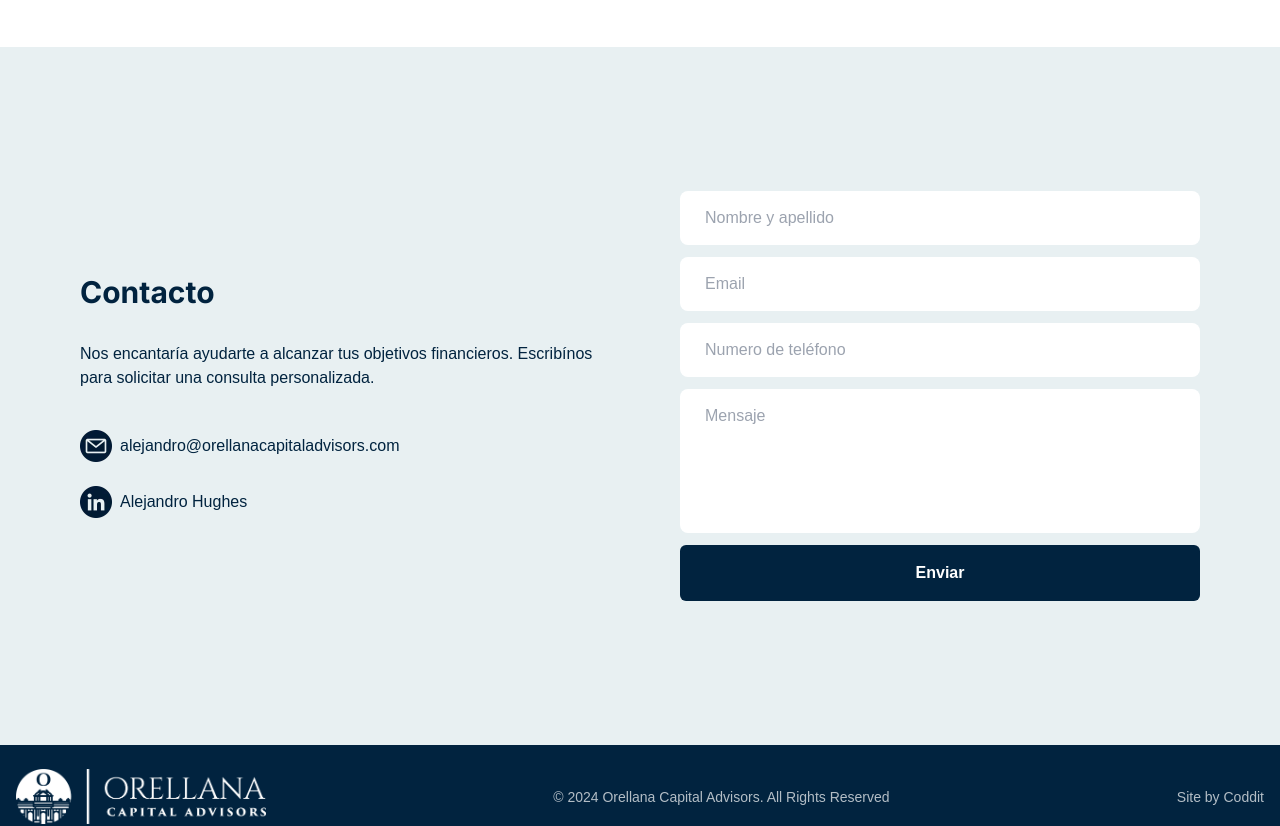
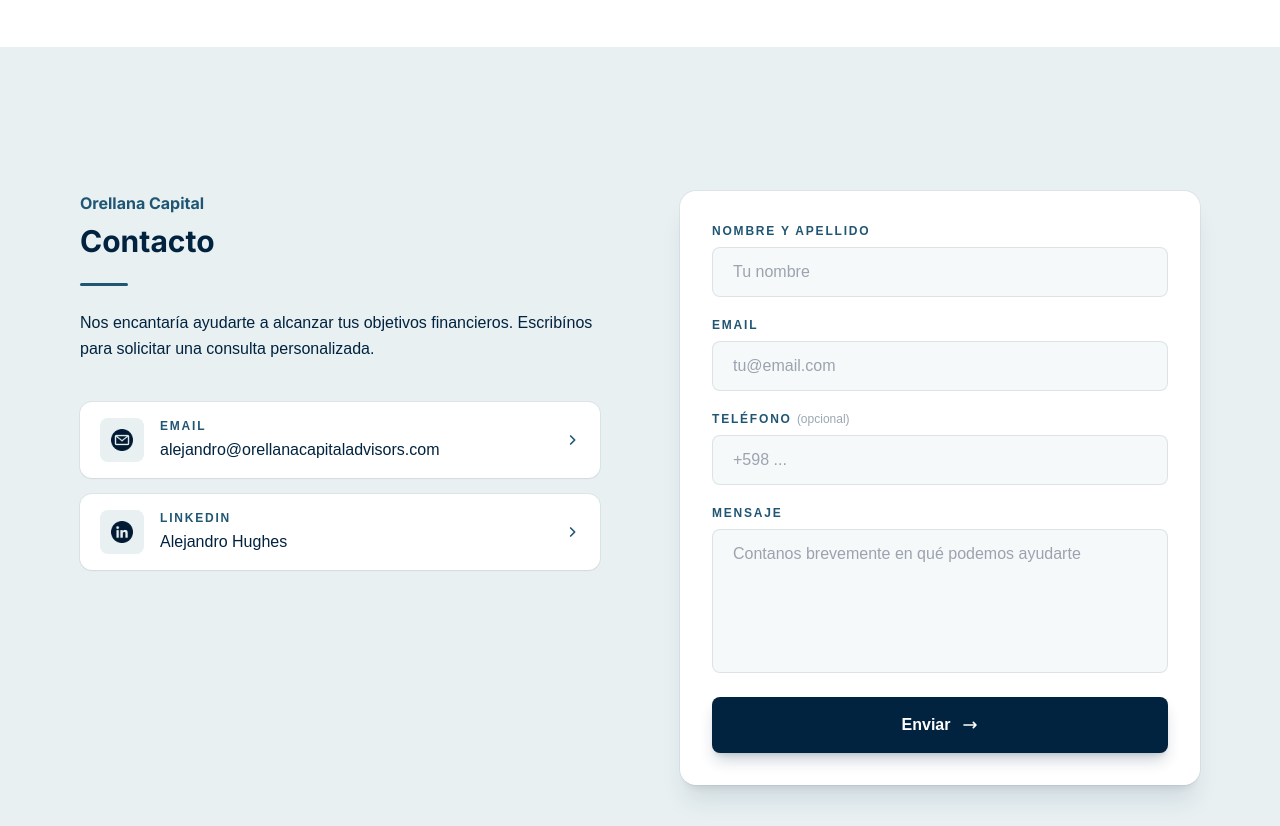
Before and after one commit to FedericaDelCampo01/orellana-capital, a Next.js app: page / in a window 1280 px wide. Shown: the part 4880-5706 px from the top of the page. Built offline with nearby package versions, Linux system fonts and the light colour scheme; no server answers.

Commit message:
contacto changes

```diff
--- a/src/app/Home/Contact.tsx
+++ b/src/app/Home/Contact.tsx
@@ -3,6 +3,9 @@
 import { FormEvent, useState } from 'react';
 import { trackEvent } from '../Utility/AnalyticsHelpers';
 import Image from 'next/image';
+
+const inputBaseClass = "appearance-none block w-full bg-light-blue/40 text-dark-blue rounded-lg py-3.5 px-5 leading-tight font-body transition duration-200 focus:outline-none focus:bg-white focus:border-blue focus:ring-2 focus:ring-blue/20";
+const labelClass = "block text-xs uppercase tracking-[0.15em] text-blue font-semibold font-body mb-2";
 
 const Contact = () => {
   const [formData, setFormData] = useState({
@@ -14,24 +17,41 @@
 
   const [errors, setErrors] = useState<{ [key: string]: string }>({});
   const [successMessage, setSuccessMessage] = useState('');
+  const [submitError, setSubmitError] = useState('');
+  const [isSubmitting, setIsSubmitting] = useState(false);
 
   const handleChange = (e: React.ChangeEvent<HTMLInputElement | HTMLTextAreaElement | HTMLSelectElement>) => {
     const { name, value } = e.target;
     setFormData(prev => ({ ...prev, [name]: value }));
+    // Clear this field's error as soon as the user corrects it
+    setErrors(prev => {
+      if (!prev[name]) return prev;
+      const next = { ...prev };
+      delete next[name];
+      return next;
+    });
   };
 
   const handleSubmit = async (e: FormEvent) => {
     e.preventDefault();
+    setSubmitError('');
 
     const newErrors: { [key: string]: string } = {};
-    if (!formData.name) newErrors.name = 'Name is required';
-    if (!formData.email) newErrors.email = 'Email is required';
-    if (!formData.message) newErrors.message = 'Message is required';
+    if (!formData.name) newErrors.name = 'Ingresá tu nombre';
+    if (!formData.email) newErrors.email = 'Ingresá tu email';
+    if (!formData.message) newErrors.message = 'Escribí tu mensaje';
 
     if (Object.keys(newErrors).length > 0) {
       setErrors(newErrors);
       return;
     }
+
+    trackEvent('button_click', {
+      button_name: 'Contact Form Sent',
+      section: 'Contact'
+    });
+
+    setIsSubmitting(true);
 
     try {
       const response = await fetch('/api/send-email', {
@@ -46,112 +66,155 @@
         throw new Error(`HTTP error! status: ${response.status}`);
       }
 
-      const data = await response.json();
+      await response.json();
 
-      console.log(data);
-      setSuccessMessage('Mensaje enviado correctamente!');
+      setSuccessMessage('¡Mensaje enviado! Te vamos a responder a la brevedad.');
       setFormData({ name: '', email: '', phone: '', message: '' });
       setErrors({});
     } catch (error) {
       console.error('Error:', error);
-      alert(`Error: ${error instanceof Error ? error.message : 'Unknown error occurred'}`);
+      setSubmitError('No pudimos enviar tu mensaje. Probá de nuevo o escribínos directamente por email.');
+    } finally {
+      setIsSubmitting(false);
     }
-  };
-
-  const handleContactClick = () => {
-    trackEvent('button_click', {
-      button_name: 'Contact Form Sent',
-      section: 'Contact'
-    });
   };
 
   return (
     <section id='contact' className="bg-light-blue overflow-hidden">
-      <div className="container max-w-6xl mx-auto md:py-16 flex flex-col md:flex-row items-center relative my-10 md:my-20 md:space-x-20 px-4">
-        <div className="w-full lg:w-1/2 pr-10 flex flex-col px-4 md:px-0">
-          <h1 className="text-dark-blue text-xl md:text-3xl font-bold mb-8 font-h1 fade-up-init">Contacto</h1>
-          <p className="text-dark-blue font-light font-body fade-up-init">Nos encantaría ayudarte a alcanzar tus objetivos financieros. Escribínos para solicitar una consulta personalizada.</p>
-          <div className="flex items-center mt-10 fade-up-init">
-            <Image
-              src="/images/email-icon.webp"
-              width={32}
-              height={32}
-              className="mr-2" alt="Email Icon"
-            />
-            <a href="mailto:alejandro@orellanacapitaladvisors.com" className="text-dark-blue font-light font-body">alejandro@orellanacapitaladvisors.com</a>
-          </div>
-          <div className="flex items-center mt-6 fade-up-init">
-            <Image
-              src="/images/linkedin-icon.webp"
-              width={32}
-              height={32}
-              className="mr-2" alt="Linkedin Icon"
-            />
-            <a href="https://www.linkedin.com/in/alejandro-hughes-stefani-9b501a48/" className="text-dark-blue font-light font-body">Alejandro Hughes</a>
+      <div className="container max-w-6xl mx-auto md:py-16 flex flex-col md:flex-row items-center md:items-start relative my-10 md:my-20 md:space-x-20 px-4">
+
+        <div className="w-full md:w-1/2 flex flex-col px-4 md:px-0">
+          <h2 className="text-blue font-bold font-h2 mb-2 fade-up-init">Orellana Capital</h2>
+          <h3 className="text-dark-blue text-xl md:text-3xl font-bold font-h3 fade-up-init">Contacto</h3>
+
+          <div className="h-[3px] w-12 bg-blue rounded-full my-6" />
+
+          <p className="text-dark-blue font-light font-body leading-relaxed fade-up-init">
+            Nos encantaría ayudarte a alcanzar tus objetivos financieros. Escribínos para solicitar una consulta personalizada.
+          </p>
+
+          <div className="mt-10 space-y-4">
+            <a
+              href="mailto:alejandro@orellanacapitaladvisors.com"
+              className="group flex items-center gap-4 bg-white rounded-xl px-5 py-4 ring-1 ring-dark-blue/5 shadow-sm transition duration-300 hover:-translate-y-1 hover:shadow-lg hover:shadow-dark-blue/10 fade-up-init"
+            >
+              <span className="h-11 w-11 rounded-lg bg-light-blue flex items-center justify-center shrink-0">
+                <Image src="/images/email-icon.webp" width={22} height={22} alt="" />
+              </span>
+              <span className="min-w-0">
+                <span className="block text-xs uppercase tracking-[0.15em] text-blue font-semibold font-body">Email</span>
+                <span className="block text-dark-blue font-light font-body mt-1 break-all">alejandro@orellanacapitaladvisors.com</span>
+              </span>
+              <svg xmlns="http://www.w3.org/2000/svg" className="h-4 w-4 ml-auto shrink-0 text-blue transition-transform duration-300 group-hover:translate-x-1" fill="none" viewBox="0 0 24 24" stroke="currentColor" strokeWidth="2.5">
+                <path strokeLinecap="round" strokeLinejoin="round" d="M10 6l6 6-6 6" />
+              </svg>
+            </a>
+
+            <a
+              href="https://www.linkedin.com/in/alejandro-hughes-stefani-9b501a48/"
+              target="_blank"
+              rel="noopener noreferrer"
+              className="group flex items-center gap-4 bg-white rounded-xl px-5 py-4 ring-1 ring-dark-blue/5 shadow-sm transition duration-300 hover:-translate-y-1 hover:shadow-lg hover:shadow-dark-blue/10 fade-up-init"
+            >
+              <span className="h-11 w-11 rounded-lg bg-light-blue flex items-center justify-center shrink-0">
+                <Image src="/images/linkedin-icon.webp" width={22} height={22} alt="" />
+              </span>
+              <span className="min-w-0">
+                <span className="block text-xs uppercase tracking-[0.15em] text-blue font-semibold font-body">LinkedIn</span>
+                <span className="block text-dark-blue font-light font-body mt-1">Alejandro Hughes</span>
+              </span>
+              <svg xmlns="http://www.w3.org/2000/svg" className="h-4 w-4 ml-auto shrink-0 text-blue transition-transform duration-300 group-hover:translate-x-1" fill="none" viewBox="0 0 24 24" stroke="currentColor" strokeWidth="2.5">
+                <path strokeLinecap="round" strokeLinejoin="round" d="M10 6l6 6-6 6" />
+              </svg>
+            </a>
           </div>
         </div>
-        <div className="mt-10 md:mt-0 w-full lg:w-1/2 flex flex-col items-center justify-center">
 
-          <form className="w-full font-body font-light" onSubmit={handleSubmit}>
-            <div className="w-full">
+        <div className="mt-12 md:mt-0 w-full md:w-1/2">
+          <form
+            className="bg-white rounded-2xl shadow-xl shadow-dark-blue/10 ring-1 ring-dark-blue/5 p-6 md:p-8 font-body font-light fade-up-init"
+            onSubmit={handleSubmit}
+            noValidate
+          >
+            <div className="mb-5">
+              <label htmlFor="name" className={labelClass}>Nombre y apellido</label>
               <input
-                className={`appearance-none block w-full bg-white text-dark-blue border ${errors.name ? 'border-red-500' : 'border-white/30'} rounded-lg py-4 px-6 mb-3 leading-tight focus:outline-none `}
+                id="name"
+                className={`${inputBaseClass} border ${errors.name ? 'border-red-400' : 'border-dark-blue/10'}`}
                 type="text"
-                placeholder="Nombre y apellido"
+                placeholder="Tu nombre"
                 name="name"
                 value={formData.name}
                 onChange={handleChange}
-                required
               />
-              {errors.name && <p className="text-red-500 text-xs italic">{errors.name}</p>}
+              {errors.name && <p className="text-red-500 text-xs mt-2">{errors.name}</p>}
             </div>
 
-            <div className="w-full">
+            <div className="mb-5">
+              <label htmlFor="email" className={labelClass}>Email</label>
               <input
-                className={`appearance-none block w-full bg-white text-dark-blue border ${errors.email ? 'border-red-500' : 'border-white/30'} rounded-lg py-4 px-6  mb-3  leading-tight focus:outline-none`}
+                id="email"
+                className={`${inputBaseClass} border ${errors.email ? 'border-red-400' : 'border-dark-blue/10'}`}
                 type="email"
-                placeholder="Email"
+                placeholder="tu@email.com"
                 name="email"
                 value={formData.email}
                 onChange={handleChange}
-                required
               />
-              {errors.email && <p className="text-red-500 text-xs italic">{errors.email}</p>}
+              {errors.email && <p className="text-red-500 text-xs mt-2">{errors.email}</p>}
             </div>
 
-            <div className="w-full">
+            <div className="mb-5">
+              <label htmlFor="phone" className={labelClass}>
+                Teléfono <span className="normal-case tracking-normal text-dark-blue/40 font-light">(opcional)</span>
+              </label>
               <input
-                className="appearance-none block w-full bg-white text-dark-blue border border-white/30 rounded-lg py-4 px-6 mb-3 leading-tight focus:outline-none "
+                id="phone"
+                className={`${inputBaseClass} border border-dark-blue/10`}
                 type="tel"
-                placeholder="Numero de teléfono"
+                placeholder="+598 ..."
                 name="phone"
                 value={formData.phone}
                 onChange={handleChange}
               />
             </div>
 
-
-            <div className="w-full">
+            <div className="mb-6">
+              <label htmlFor="message" className={labelClass}>Mensaje</label>
               <textarea
-                className={`no-resize appearance-none block w-full bg-white text-dark-blue border ${errors.message ? 'border-red-500' : 'border-white/30'} rounded-lg py-4 px-6 mb-3 leading-tight focus:outline-none  h-36 resize-none`}
-                placeholder="Mensaje"
+                id="message"
+                className={`${inputBaseClass} border ${errors.message ? 'border-red-400' : 'border-dark-blue/10'} h-36 resize-none no-resize`}
+                placeholder="Contanos brevemente en qué podemos ayudarte"
                 name="message"
                 value={formData.message}
                 onChange={handleChange}
-                required
               />
-              {errors.message && <p className="text-red-500 text-xs italic">{errors.message}</p>}
+              {errors.message && <p className="text-red-500 text-xs mt-2">{errors.message}</p>}
             </div>
 
             {successMessage && (
-              <div className="bg-lime-green text-dark-blue p-2 pl-4 rounded-lg text-center mb-4">{successMessage}</div>
+              <div className="bg-green-50 border border-green-200 text-green-800 text-sm p-4 rounded-lg text-center mb-4">
+                {successMessage}
+              </div>
             )}
+
+            {submitError && (
+              <div className="bg-red-50 border border-red-200 text-red-700 text-sm p-4 rounded-lg text-center mb-4">
+                {submitError}
+              </div>
+            )}
+
             <button
-              className="w-full py-4 bg-dark-blue text-white hover:bg-blue hover:text-white duration-300 rounded-md font-semibold font-body"
+              className="group w-full inline-flex items-center justify-center gap-3 py-4 bg-dark-blue text-white hover:bg-blue duration-300 rounded-lg font-semibold font-body shadow-lg shadow-dark-blue/20 hover:shadow-xl disabled:opacity-60 disabled:cursor-not-allowed"
               type="submit"
-              onClick={handleContactClick}
+              disabled={isSubmitting}
             >
-              Enviar
+              {isSubmitting ? 'Enviando...' : 'Enviar'}
+              {!isSubmitting && (
+                <svg xmlns="http://www.w3.org/2000/svg" className="h-4 w-4 shrink-0 transition-transform duration-300 group-hover:translate-x-1" fill="none" viewBox="0 0 24 24" stroke="currentColor" strokeWidth="2.5">
+                  <path strokeLinecap="round" strokeLinejoin="round" d="M17 8l4 4m0 0l-4 4m4-4H3" />
+                </svg>
+              )}
             </button>
           </form>
         </div>
```
